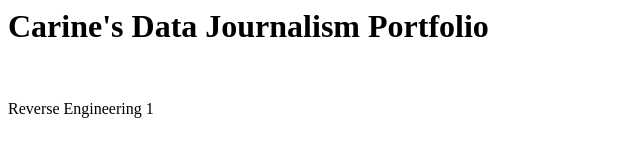
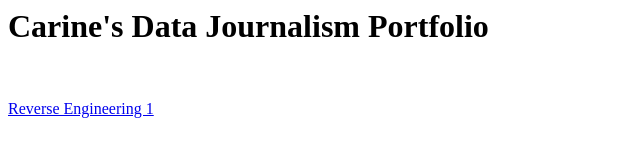
Before and after one commit to CarineL/carinel.github.io, a plain HTML site: page index.html in a window 1280 px wide. Shown: the whole page, without its empty margins (0-640 px from the left). Drawn offline with Linux system fonts and the light colour scheme.

Commit message:
Update index.html

```diff
--- a/index.html
+++ b/index.html
@@ -1,3 +1,5 @@
 <h1>Carine's Data Journalism Portfolio</h1>
 <br>
-<p>Reverse Engineering 1</p>
+<p>
+  <a href="https://carinel.github.io/reverse-engineering-1/">Reverse Engineering 1</a>
+</p>
```
